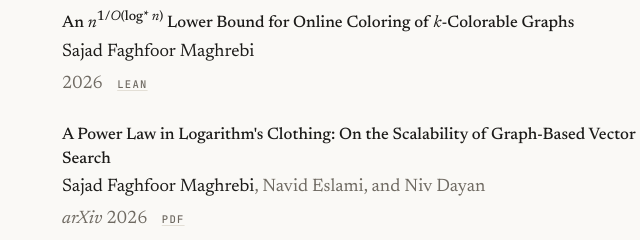
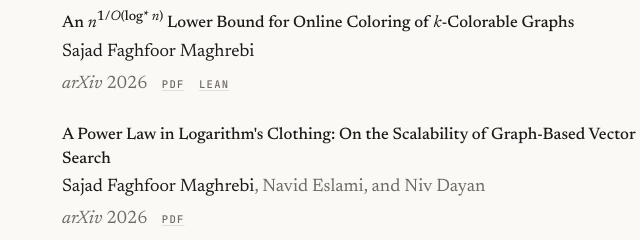
Before and after one commit to sfmqrb/sfmqrb.github.io, a plain HTML site: page index.html in a window 1280 px wide. Shown: the part 758-998 px from the top of the page, 378-1018 px from the left. Drawn offline with Linux system fonts and the light colour scheme.

Commit message:
Add the arXiv PDF link to the online coloring paper
Co-Authored-By: Claude Opus 5.5 <noreply@anthropic.com>

```diff
--- a/index.html
+++ b/index.html
@@ -152,7 +152,7 @@
     <li>
       <h3>An <i>n</i><sup>1/<i>O</i>(log* <i>n</i>)</sup> Lower Bound for Online Coloring of <i>k</i>-Colorable Graphs</h3>
       <p class="sub"><span class="me">Sajad Faghfoor Maghrebi</span></p>
-      <p class="sub">2026<span class="x"><a href="https://github.com/sfmqrb/lean-verifications-k-colorable">Lean</a></span></p>
+      <p class="sub"><i>arXiv</i> 2026<span class="x"><a href="https://arxiv.org/pdf/2611.29672">PDF</a><a href="https://github.com/sfmqrb/lean-verifications-k-colorable">Lean</a></span></p>
     </li>
     <li>
       <h3>A Power Law in Logarithm's Clothing: On the Scalability of Graph-Based Vector Search</h3>
```
